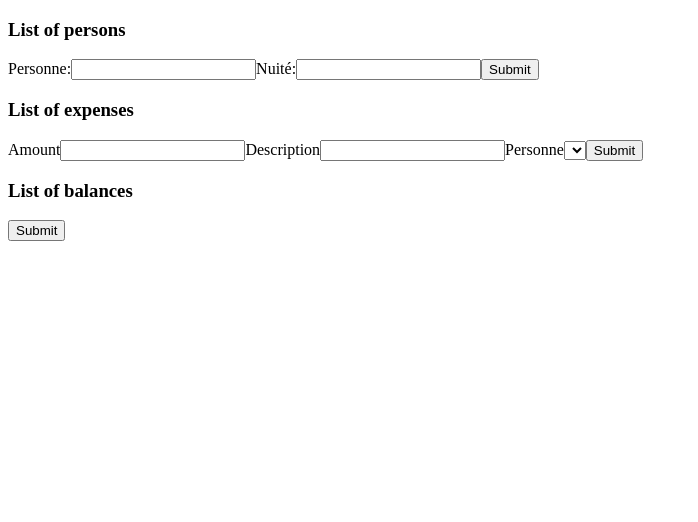
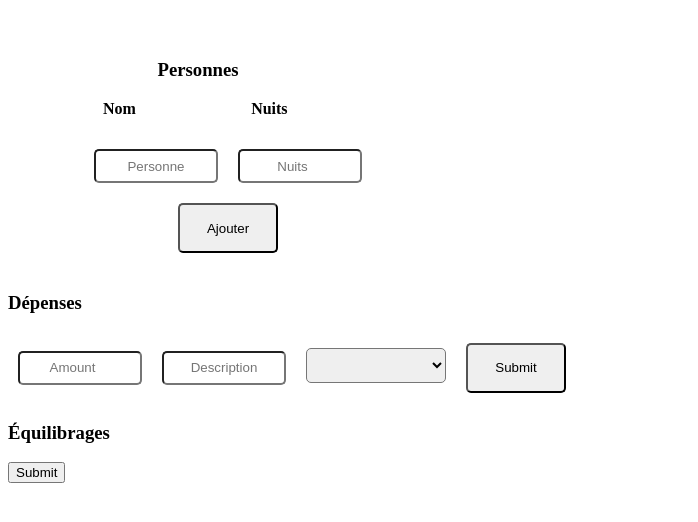
Before and after one commit to MenadBt/triccount, a React (Create React App) app in the folder front/: page / in a window 1280 px wide. Shown: the top 522 px of the page, without its empty margins (0-698 px from the left). Built offline with nearby package versions, Linux system fonts and the light colour scheme.

Commit message:
a little bit of style

```diff
--- a/front/src/components/Balance.component.tsx
+++ b/front/src/components/Balance.component.tsx
@@ -6,7 +6,7 @@ import axios from 'axios';
 async function getBalances(persons: Person[], expenses: Expense[]): Promise<Balance[]> {
     try {
         const newBalances = await axios.post<Balance[]>(
-            'http://triccount-imali.fr/api/getBalances',
+            'http://localhost:8080/api/getBalances',
             { persons: persons, expenses: expenses },
             {
                 headers: {
@@ -53,7 +53,7 @@ class BalanceComponent extends React.Component<
         return (
             <div>
                 <div>
-                    <h3>List of balances</h3>
+                    <h3>Équilibrages</h3>
                     {
                         <ul>
                             {
--- /dev/null
+++ b/front/src/components/PersonsList.component.tsx
@@ -0,0 +1,51 @@
+import React from 'react';
+import { Person } from './Forms.component';
+
+const personStyle = {
+    textAlign: 'center' as 'center',
+    margin: '10px',
+    padding: '10px',
+    borderRadius: '5px',
+    width: '300px',
+    height: 'auto',
+    overflow: 'auto'
+};
+
+const tableStyle = {
+    borderCollapse: 'collapse' as 'collapse',
+    width: '100%'
+};
+
+const tbodyStyle = {
+    listStyleType: 'none',
+    padding: '0'
+};
+
+
+class PersonList extends React.Component<{ persons: Person[] }> {
+    render() {
+        return (
+            <div style={personStyle}>
+                <h3>Personnes</h3>
+                <table style={tableStyle}>
+                    <thead>
+                        <tr>
+                            <th>Nom</th>
+                            <th>Nuits</th>
+                        </tr>
+                    </thead>
+                    <tbody style={tbodyStyle}>
+                        {this.props.persons.map((person, index) =>
+                            <tr key={index}>
+                                <td>{person.name}</td>
+                                <td>{person.night}</td>
+                            </tr>
+                        )}
+                    </tbody>
+                </table>
+            </div>
+        );
+    }
+}
+
+export default PersonList;
--- a/front/src/components/forms/ExpenseForm.tsx
+++ b/front/src/components/forms/ExpenseForm.tsx
@@ -1,6 +1,17 @@
 import React from "react";
 import { Expense, Person } from "../Forms.component";
+import { inputStyle, submitStyle } from "./PersonForm";
 
+// Style for select input
+const selectStyle = {
+    margin: '10px',
+    padding: '10px',
+    borderRadius: '5px',
+    width: '140px',
+    height: '35px',
+    overflow: 'auto',
+    textAlign: 'center' as 'center'
+};
 
 class ExpenseForm extends React.Component<
     { persons: Person[], expenses: Expense[], updateExpensesList: (expenses: Expense[]) => void },
@@ -35,6 +46,15 @@ class ExpenseForm extends React.Component<
 
         const newExpense: Expense = { amount, description, person };
 
+
+        for (let expense of this.props.expenses) {
+            if (description === "" || amount === "" || person === "") {
+                alert("Une donnée est manquante dans le formulaire");
+                return;
+            }
+        }
+
+
         this.props.updateExpensesList([...this.props.expenses, newExpense]);
 
         this.setState(prevState => ({
@@ -51,7 +71,7 @@ class ExpenseForm extends React.Component<
         return (
             <div>
                 <div>
-                    <h3>List of expenses</h3>
+                    <h3>Dépenses</h3>
                     <ul>
                         {
                             this.state.expenses.map((expense, index) =>
@@ -62,16 +82,22 @@ class ExpenseForm extends React.Component<
 
                 <form onSubmit={this.handleSubmit}>
                     <label>
-                        Amount
-                        <input type="number" name="amount" value={this.state.value} onChange={this.handleChange} />
+                        <input style={inputStyle}
+                                placeholder="Amount"
+                                type="number"
+                                name="amount"
+                                value={this.state.value}
+                                onChange={this.handleChange} />
                     </label>
                     <label>
-                        Description
-                        <input type="text" name="description" />
+                        <input
+                            style={inputStyle}
+                            placeholder="Description"
+                            type="text"
+                            name="description" />
                     </label>
                     <label>
-                        Personne
-                        <select name="persons" id="person">
+                        <select style={selectStyle} name="persons" id="person">
                             {
                                 persons.map((person, index) =>
                                     <option key={person.name}> {person.name} </option>
@@ -79,7 +105,7 @@ class ExpenseForm extends React.Component<
                             }
                         </select>
                     </label>
-                    <input type="submit" value="Submit" />
+                    <input style={submitStyle} type="submit" value="Submit" />
                 </form>
             </div>
         )
--- a/front/src/components/forms/PersonForm.tsx
+++ b/front/src/components/forms/PersonForm.tsx
@@ -1,5 +1,37 @@
 import React from "react";
 import { Person } from "../Forms.component";
+import PersonList from "../PersonsList.component";
+
+export const formStyle = {
+    textAlign: 'center' as 'center',
+    margin: '10px',
+    padding: '10px',
+    borderRadius: '5px',
+    width: '400px',
+    height: 'auto',
+    overflow: 'auto'
+};
+
+export const inputStyle = {
+    margin: '10px',
+    padding: '10px',
+    borderRadius: '5px',
+    width: '100px',
+    height: '10px',
+    overflow: 'auto',
+    textAlign: 'center' as 'center'
+};
+
+export const submitStyle = {
+    margin: '10px',
+    padding: '10px',
+    borderRadius: '5px',
+    width: '100px',
+    height: '50px',
+    overflow: 'auto',
+    textAlign: 'center' as 'center'
+};
+
 
 class PersonForm extends React.Component<
     { persons: Person[], updatePersonsList: (persons: Person[]) => void },
@@ -25,6 +57,23 @@ class PersonForm extends React.Component<
         const night = event.target.night.value;
         const newPerson: Person = { name, night };
 
+        for (let person of this.state.persons) {
+            if (person.name === newPerson.name) {
+                alert("Cette personne est déjà dans la liste");
+                return;
+            }
+
+            if (newPerson.night < 1) {
+                alert("Le nombre de nuits doit être supérieur à 0");
+                return;
+            }
+
+            if (newPerson.name === "") {
+                alert("Le nom ne peut pas être vide");
+                return;
+            }
+        }
+
         this.props.updatePersonsList([...this.state.persons, newPerson]);
 
         this.setState(prevState => ({
@@ -35,26 +84,25 @@ class PersonForm extends React.Component<
 
     render() {
         return (
-            <div>
-                <div>
-                    <h3>List of persons</h3>
-                    <ul>
-                        {this.state.persons.map((person, index) =>
-                            <li key={index}>{person.name} - {person.night} nuités</li>
-                        )}
-                    </ul>
-                </div>
-
+            <div style={formStyle}>
+                <PersonList persons={this.state.persons} />
                 <form onSubmit={this.handleSubmit}>
                     <label>
-                        Personne:
-                        <input type="text" name="name" value={this.state.value} onChange={this.handleChange} />
+                        <input style={inputStyle}
+                               placeholder="Personne"
+                               type="text"
+                               name="name"
+                               value={this.state.value}
+                               onChange={this.handleChange} />
                     </label>
                     <label>
-                        Nuité:
-                        <input type="number" name="night" />
+                        <input style={inputStyle}
+                               placeholder="Nuits"
+                               type="number"
+                               name="night" />
+
                     </label>
-                    <input type="submit" value="Submit" />
+                    <input style={submitStyle} type="submit" value="Ajouter" />
                 </form>
             </div>
         )
```
Also changed, not shown: 2 other files (tests, documents, lock files or other folders).
